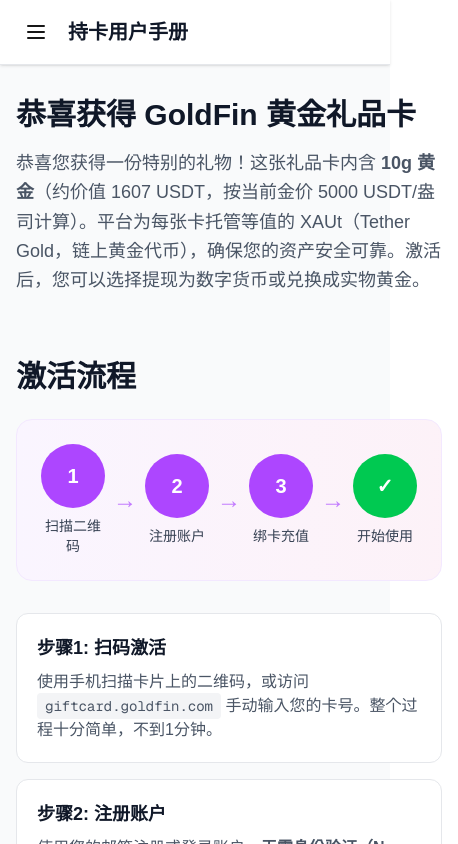
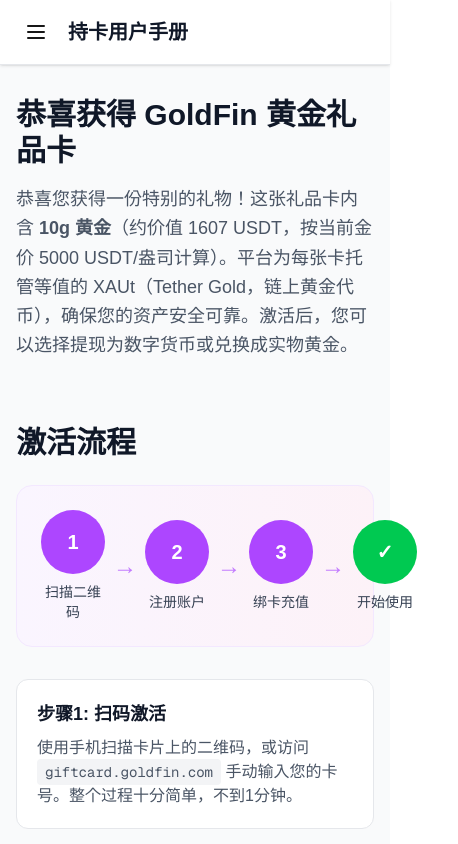
Before and after one commit to stablehunter-dev/giftcard-mvp, a Next.js app: page /handbook/cardholder in a window 390 px wide. Shown: the top 844 px of the page, 458 px wide, since content can reach past the window. Built offline with nearby package versions, Linux system fonts and the light colour scheme.

Commit message:
refactor: Adjust HandbookLayout responsiveness by applying layout constraints at large breakpoints and ensuring main content full width.

```diff
--- a/app/components/HandbookLayout.tsx
+++ b/app/components/HandbookLayout.tsx
@@ -29,7 +29,7 @@
     <div className="min-h-screen bg-gray-50">
       {/* Top Navigation Bar */}
       <header className="sticky top-0 z-40 bg-white border-b border-gray-200 shadow-sm">
-        <div className="flex items-center justify-between px-4 py-3 max-w-7xl mx-auto">
+        <div className="flex items-center justify-between px-4 py-3 lg:max-w-7xl lg:mx-auto">
           <div className="flex items-center gap-3">
             <button
               onClick={() => setIsSidebarOpen(!isSidebarOpen)}
@@ -49,7 +49,7 @@
         </div>
       </header>
 
-      <div className="flex max-w-7xl mx-auto">
+      <div className="flex lg:max-w-7xl lg:mx-auto">
         {/* Sidebar Navigation */}
         <aside
           className={`
@@ -99,8 +99,8 @@
         )}
 
         {/* Main Content Area */}
-        <main className="flex-1 px-4 py-8 lg:px-12 lg:py-12 min-h-screen">
-          <div className="max-w-4xl">
+        <main className="flex-1 px-4 py-8 lg:px-12 lg:py-12 min-h-screen w-full">
+          <div className="max-w-4xl lg:mx-0">
             {children}
           </div>
         </main>
```
